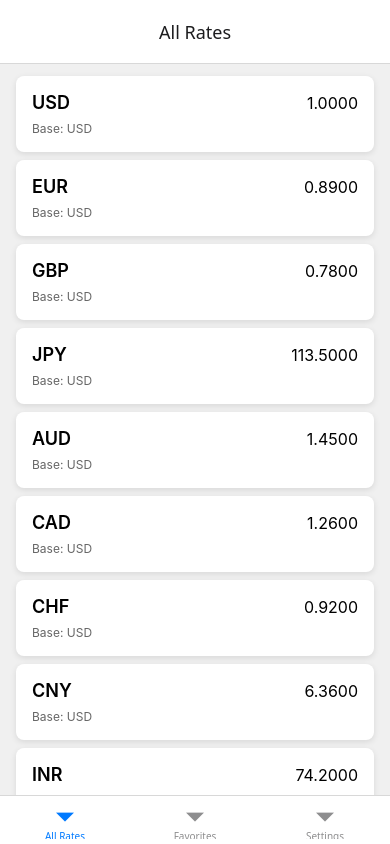
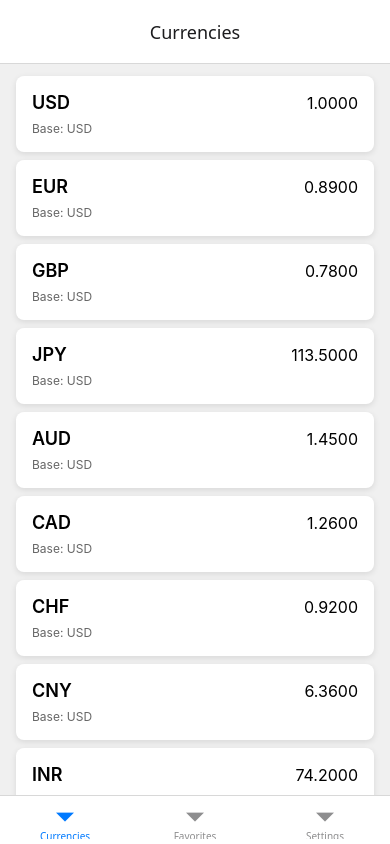
Before and after one commit to rostiksok/test-task, a React Native app in the folder CurrencyTracker/: screen / in a window 390 px wide. Built offline with nearby package versions, Linux system fonts and the light colour scheme.

Commit message:
update(AppNavigator): title

```diff
--- a/CurrencyTracker/src/navigation/AppNavigator.tsx
+++ b/CurrencyTracker/src/navigation/AppNavigator.tsx
@@ -25,7 +25,7 @@ function HomeTabs() {
       <Tab.Screen
         name="AllCurrenciesTab"
         component={AllСurrenciesScreen}
-        options={{ title: "All Rates" }}
+        options={{ title: "Сurrencies" }}
       />
 
       <Tab.Screen
```
